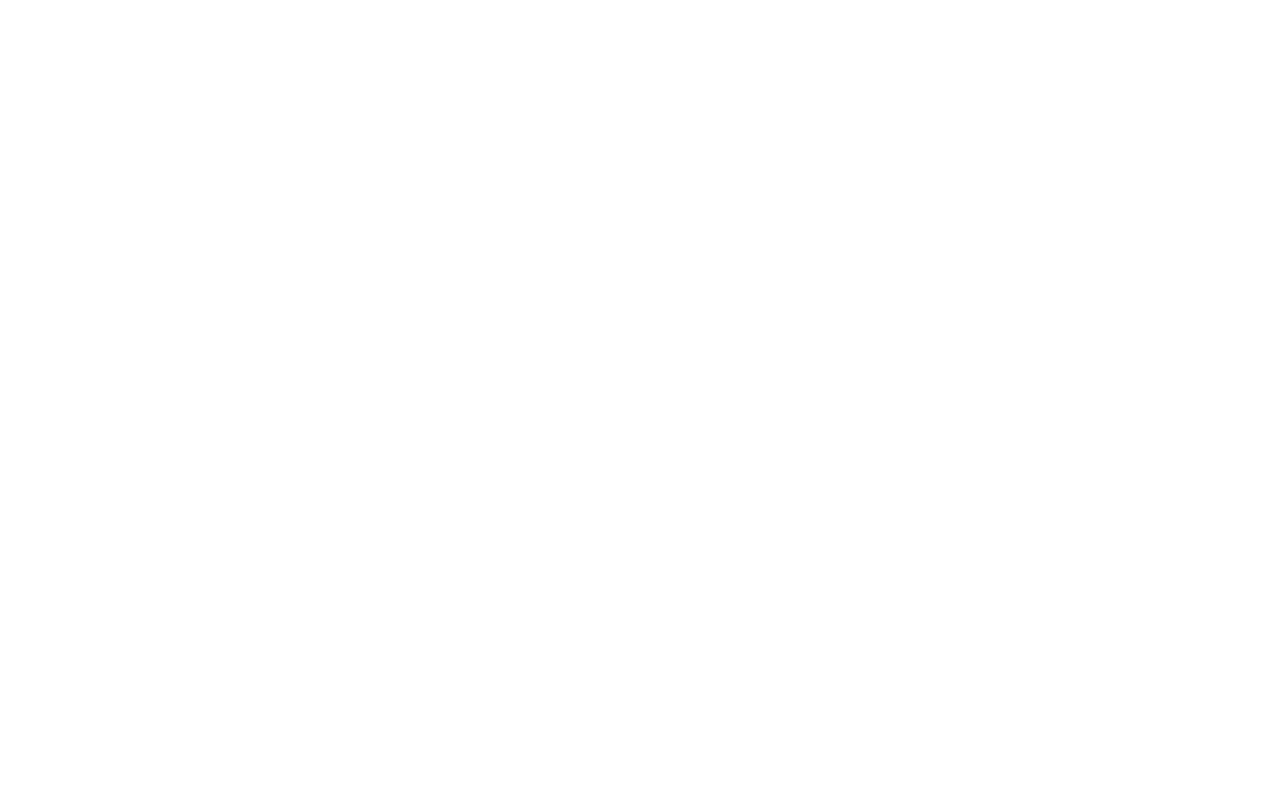
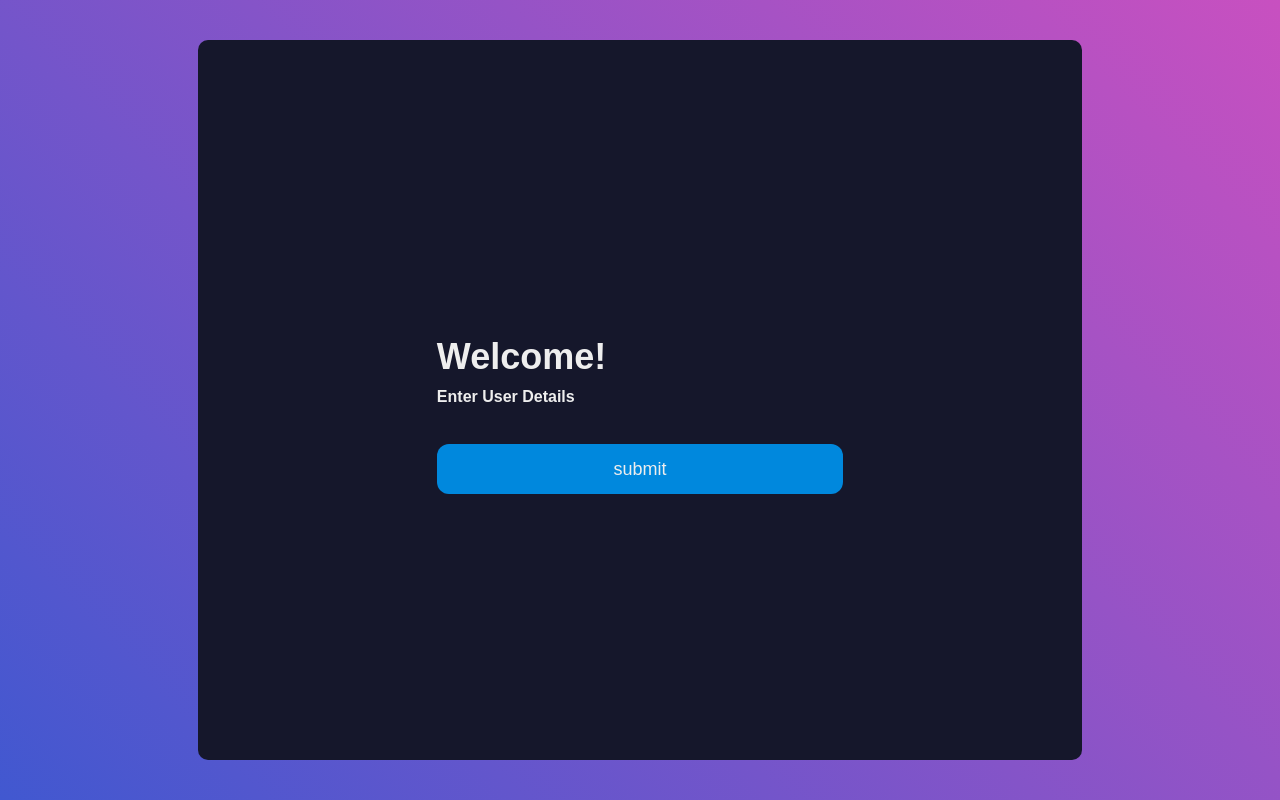
Before and after one commit to saptarsheemitra/D-Warranty-app-NFTs, a React (Create React App) app: page /customer/login in a window 1280 px wide. Before the commit this address had no page. Built offline with nearby package versions, Linux system fonts and the light colour scheme.

Commit message:
added customer login

```diff
--- a/src/App.js
+++ b/src/App.js
@@ -3,6 +3,7 @@
 import Home from "./components/Home";
 import SellerMain from "./components/SellerMain";
 import SellerLogin from "./components/SellerLogin";
+import CustomerLogin from "./components/CustomerLogin";
 
 function App() {
   return (
@@ -12,6 +13,7 @@
           <Route path="/" element={<Home />} />
           <Route path="seller/login" element={<SellerLogin />} />
           <Route path="seller/dashboard" element={<SellerMain />} />
+          <Route path="customer/login" element={<CustomerLogin />} />
          </Routes>
        </Router>
     // <Home/>
--- /dev/null
+++ b/src/components/CustomerLogin.jsx
@@ -0,0 +1,209 @@
+import { React } from "react";
+import { useEffect, useState } from "react";
+// import "./styles/main.css";
+import { ethers } from "ethers";
+import warrantyCard from "../utils/WarrantyCard.json";
+// import SellerMain from "./SellerMain";
+const CONTRACT_ADDRESS = "0x829fa1fcb8fdd9a5d7ae1fb0e1ea20eb10c8a743";
+let productName = "Test Product 4";
+let productID = "234560";
+let serial = "87654";
+let buyingDate = 1658842476;
+let warrantyDuration = 6;
+let productDescription = "Description 2";
+
+const CustomerLogin = () => {
+  const [currentAccount, setCurrentAccount] = useState("");
+
+  const checkIfWalletIsConnected = async () => {
+    const { ethereum } = window;
+
+    if (!ethereum) {
+      console.log("Make sure you have metamask!");
+      return;
+    } else {
+      console.log("We have the ethereum object", ethereum);
+    }
+
+    const accounts = await ethereum.request({ method: "eth_accounts" });
+
+    if (accounts.length !== 0) {
+      const account = accounts[0];
+      console.log("Found an authorized account:", account);
+      setCurrentAccount(account);
+      setupEventListener();
+    } else {
+      console.log("No authorized account found");
+    }
+  };
+
+  /*
+   * Implement your connectWallet method here
+   */
+  const connectWallet = async () => {
+    try {
+      const { ethereum } = window;
+
+      if (!ethereum) {
+        alert("Get MetaMask!");
+        return;
+      }
+
+      /*
+        Fancy method to request access to account.
+      */
+      const accounts = await ethereum.request({
+        method: "eth_requestAccounts",
+      });
+
+      /*
+        Boom! This should print out public address once we authorize Metamask.
+      */
+      console.log("Connected", accounts[0]);
+      setCurrentAccount(accounts[0]);
+      setupEventListener();
+    } catch (error) {
+      console.log(error);
+    }
+  };
+
+  // Setup our listener.
+  const setupEventListener = async () => {
+    // Most of this looks the same as our function askContractToMintNft
+    try {
+      const { ethereum } = window;
+
+      if (ethereum) {
+        // Same stuff again
+        const provider = new ethers.providers.Web3Provider(ethereum);
+        const signer = provider.getSigner();
+        const connectedContract = new ethers.Contract(
+          CONTRACT_ADDRESS,
+          warrantyCard.abi,
+          signer
+        );
+
+        // THIS IS THE MAGIC SAUCE.
+        // This will essentially "capture" our event when our contract throws it.
+        // If you're familiar with webhooks, it's very similar to that!
+        connectedContract.on("NewProductNFTMinted", (from, tokenId) => {
+          console.log(from, tokenId.toNumber());
+          alert(
+            `Hey there! We've minted your NFT and sent it to your wallet. It may be blank right now. It can take a max of 10 min to show up on OpenSea. Here's the link: https://opensea.io/assets/matic/${CONTRACT_ADDRESS}/${tokenId.toNumber()}`
+          );
+        });
+
+        console.log("Setup event listener!");
+      } else {
+        console.log("Ethereum object doesn't exist!");
+      }
+    } catch (error) {
+      console.log(error);
+    }
+  };
+
+  function getTheMetaData() {
+    warrantyDuration = buyingDate + warrantyDuration * 2592000;
+    return (
+      '[{"trait_type": "Product ID","value": "' +
+      productID +
+      '"},{"trait_type": "Serial","value": "' +
+      serial +
+      '"},{"display_type": "date","trait_type": "Created","value": "' +
+      buyingDate +
+      '"},{"display_type": "date","trait_type": "Warranty Till","value": "' +
+      warrantyDuration +
+      '"}]'
+    );
+  }
+
+  const askContractToMintNft = async () => {
+    try {
+      const { ethereum } = window;
+
+      if (ethereum) {
+        const provider = new ethers.providers.Web3Provider(ethereum);
+        const signer = provider.getSigner();
+        const connectedContract = new ethers.Contract(
+          CONTRACT_ADDRESS,
+          warrantyCard.abi,
+          signer
+        );
+        const metaData = getTheMetaData();
+        console.log("Going to pop wallet now to pay gas...");
+        let nftTxn = await connectedContract.makeAProductNFT(
+          productName,
+          metaData,
+          productDescription
+        );
+
+        console.log("Mining...please wait.");
+        await nftTxn.wait();
+
+        console.log(
+          `Mined, see transaction: https://rinkeby.etherscan.io/tx/${nftTxn.hash}`
+        );
+      } else {
+        console.log("Ethereum object doesn't exist!");
+      }
+    } catch (error) {
+      console.log(error);
+    }
+  };
+
+  // Render Methods
+
+  /*
+  1. Design it as you wish.
+  2. Just have the button which will call the method connectWallet on click.
+  */
+
+  const renderNotConnectedContainer = () => (
+    <>
+      <div className="main-container">
+        <div className="wrapper">
+          <div className="form">
+            <div className="title">Welcome!</div>
+            <div className="subtitle">Enter User Details</div>
+
+            <button type="text" className="submit" onClick={connectWallet}>
+              submit
+            </button>
+          </div>
+        </div>
+      </div>
+    </>
+  );
+
+  /*
+  1. Create the from here.
+  2. Get all data from frontend from to the variables declared on line 6,7,8,9,10,11.
+  3. Make all the form fields required and then the button.
+  4. The button will call the method askContractToMintNft on click.
+  */
+  const renderConnectedContainer = () => (
+    window.location.pathname="/seller/dashboard"
+  );
+
+  useEffect(() => {
+    checkIfWalletIsConnected();
+  }, []);
+
+  /*
+   * Added a conditional render! We don't want to show Connect to Wallet if we're already connected :).
+   */
+  return (
+    <div className="App">
+      <div className="container">
+        <div className="header-container">
+          {currentAccount === ""
+            ? renderNotConnectedContainer()
+            : renderConnectedContainer()}
+        </div>
+      </div>
+    </div>
+  );
+
+};
+
+export default CustomerLogin;
--- a/src/components/SellerMain.jsx
+++ b/src/components/SellerMain.jsx
@@ -32,6 +32,9 @@
     setPeriod(tempP);
   }
 
+  function pDescription(e) {
+    setProductDescription(e.target.value);
+  }
 
 
   function getTheMetaData() {
@@ -104,7 +107,7 @@
         let nftTxn = await connectedContract.makeAProductNFT(
           productName,
           metaData,
-          "hjn"
+          productDescription
         );
 
         console.log("Mining...please wait.");
@@ -217,6 +220,20 @@
                 Warranty Period
               </label>
             </div>
+            <div className="input-container ic2">
+              <input
+                id="dec"
+                className="input"
+                type="textarea"
+                placeholder=" "
+                onChange={pDescription}
+                required
+              />
+              <div className="cut" />
+              <label htmlFor="dec" className="placeholder">
+              Description
+              </label>
+            </div>
             <button type="text" className="submit" onClick={mintnft}>
               submit
             </button>
```
